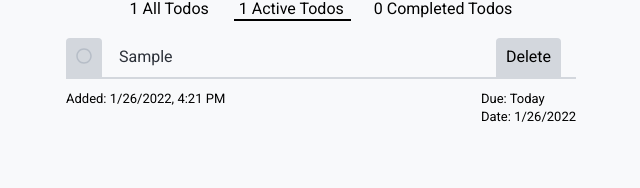
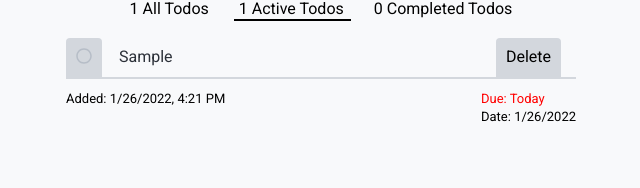
Before and after one commit to Libo99/react-todo-challenge, a React (Create React App) app: page / in a window 1280 px wide. Both pictures are taken after typing "Sample" into the empty fields and a click on the button 868 px from the left and 179 px from the top of the page. Shown: the part 247-435 px from the top of the page, without its empty margins (319-959 px from the left). Built offline with nearby package versions, Linux system fonts and the light colour scheme.

Commit message:
added color when due date is under 2 days and removed unneccesary className

```diff
--- a/src/components/AddItem.jsx
+++ b/src/components/AddItem.jsx
@@ -78,7 +78,6 @@ const AddItem = ({ addItem }) => {
         onChange={(e) => setStartDate(e)}
         minDate={new Date()}
         selected={startDate}
-        className="date-picker"
       />
       <button type="submit">
         <FontAwesomeIcon className="fa-plus" icon={faPlus} />
--- a/src/components/TodoItem.jsx
+++ b/src/components/TodoItem.jsx
@@ -91,12 +91,15 @@ const StyledTodoItem = styled.li`
   .due-date {
     flex-direction: column;
     align-items: flex-start;
+    color: ${({ due }) => (due <= 2 ? 'red' : 'black')};
+  }
+
+  .due-date p:last-child {
+    margin-top: -10px;
+    color: black;
   }
   p {
     font-size: 13px;
-  }
-  p:last-child {
-    margin-top: -10px;
   }
 `;
 
@@ -122,7 +125,7 @@ const TodoItem = ({ deleteItem, item, editItem, completeItem }) => {
   }, []);
 
   return (
-    <StyledTodoItem completed={item.completed}>
+    <StyledTodoItem completed={item.completed} due={difference}>
       <div>
         <button type="button" onClick={() => completeItem(item)}>
           <FontAwesomeIcon className="fa-circle" icon={faCircle} />
```
